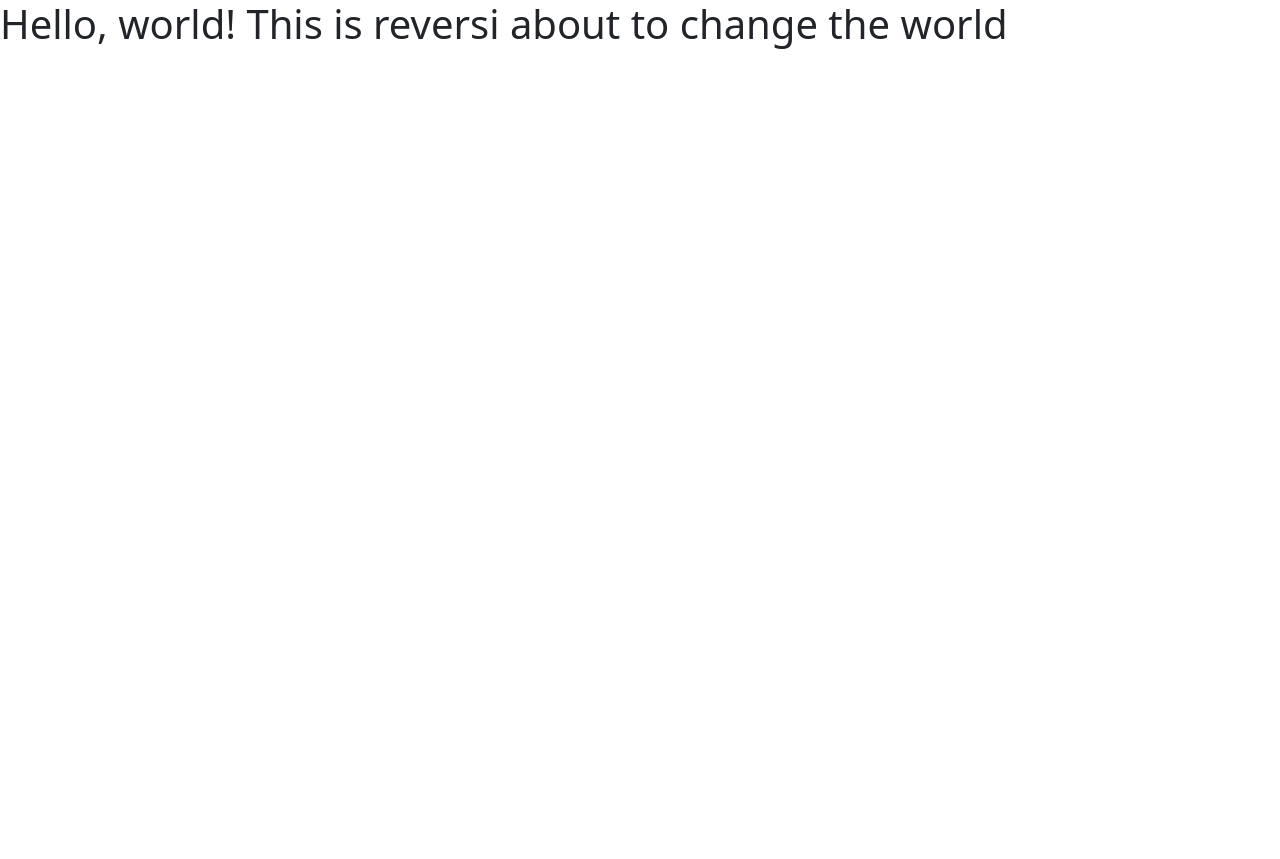
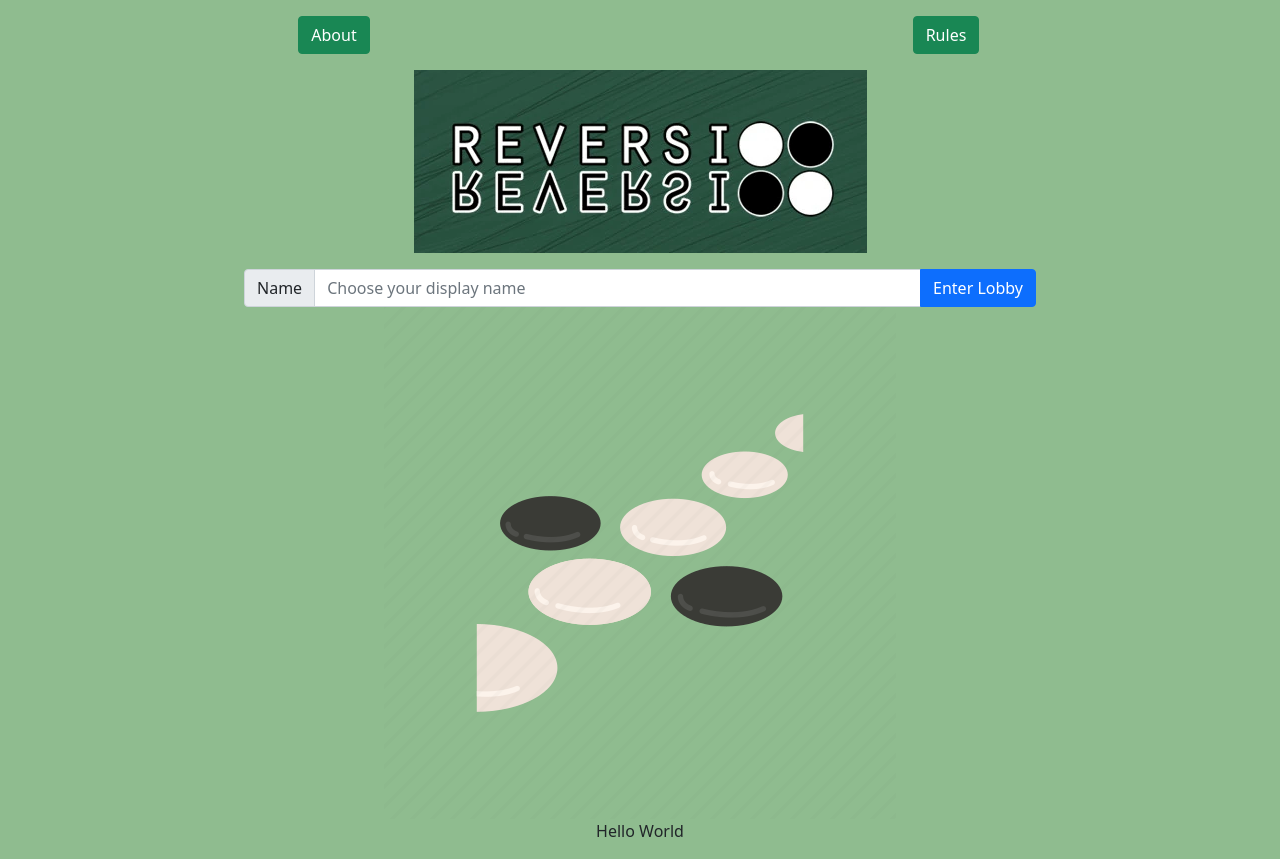
Before and after one commit to kimtnguyen1/reversi-ktnguyen, a website: page public/index.html in a window 1280 px wide. Before the commit the page ends 800 px from the top, so only its background shows below. Drawn offline with nearby package versions, Linux system fonts and the light colour scheme.

Commit message:
Creating the entrance pages

```diff
--- a/public/index.html
+++ b/public/index.html
@@ -7,16 +7,55 @@
 
     <!-- Bootstrap CSS -->
     <link href="https://cdn.jsdelivr.net/npm/bootstrap@5.1.3/dist/css/bootstrap.min.css" rel="stylesheet" integrity="sha384-1BmE4kWBq78iYhFldvKuhfTAU6auU8tT94WrHftjDbrCEXSU1oBoqyl2QvZ6jIW3" crossorigin="anonymous">
+    <style>
+      body {
+        background-color: darkseagreen;
+      }
+    </style>
 
-    <title>Hello, world!</title>
+    <title>Reversi</title>
   </head>
   <body>
-    <h1>Hello, world! This is reversi about to change the world</h1>
+    <div class="container-fluid">
 
-    <!-- Optional JavaScript; choose one of the two! -->
+      <div class="row m-3">
+        <div class="col text-center">
+          <a class="btn btn-success text-nowrap" href="about.html">About</a>
+        </div>
+        <div class="col text-center">
+          <a class="btn btn-success text-nowrap" href="https://en.wikipedia.org/wiki/Reversi">Rules</a>
+        </div>
+      </div>
 
-    <!-- Option 1: Bootstrap Bundle with Popper -->
+      <div class="row m-3">
+        <div class="col text-center">
+          <img class="im-fluid" src="assets/images/top-splash.png" alt="Reversi Logo 1"/>
+        </div>
+
+
+      </div>
+
+      <div class="row align-items-center justify-content-center m-3">
+        <div class="col-8">
+          <div class="input-group">
+            <span class="input-group-text" id="displayName">Name</span>
+            <input type="text" class="form-control text-nowrap" id="nameInput" placeholder="Choose your display name" aria-lablel="Enter your display name for use while playing Reversi" aria-describedby="displayName"/>
+            <button type="submit" class="btn btn-primary text-nowrap" id="lobbyButton"
+              onclick="window.location='lobby.html'"
+            >Enter Lobby</button>
+        </div>
+
+      </div>
+
+      <div class="row">
+        <div class="col text-center">
+          <img class="im-fluid" src="assets/images/bottom-splash.png" alt="Reversi Logo 2"/>
+
+
+      </div>
+
+    </div>
+    Hello World
     <script src="https://cdn.jsdelivr.net/npm/bootstrap@5.1.3/dist/js/bootstrap.bundle.min.js" integrity="sha384-ka7Sk0Gln4gmtz2MlQnikT1wXgYsOg+OMhuP+IlRH9sENBO0LRn5q+8nbTov4+1p" crossorigin="anonymous"></script>
-
   </body>
 </html>
```
Also changed, not shown: public/about.html (added, +34 -0 lines), public/lobby.html (added, +28 -0 lines), public/assets/images/bottom-splash.png (added), public/assets/images/top-splash.png (added).
